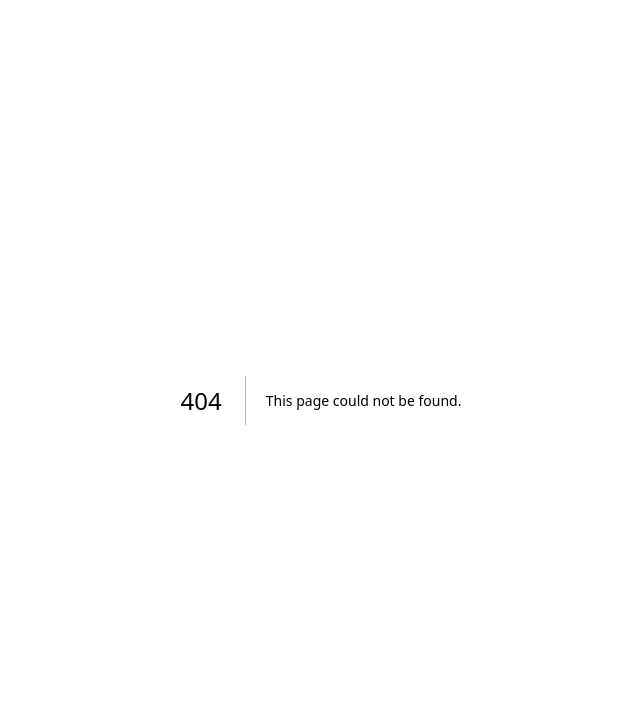
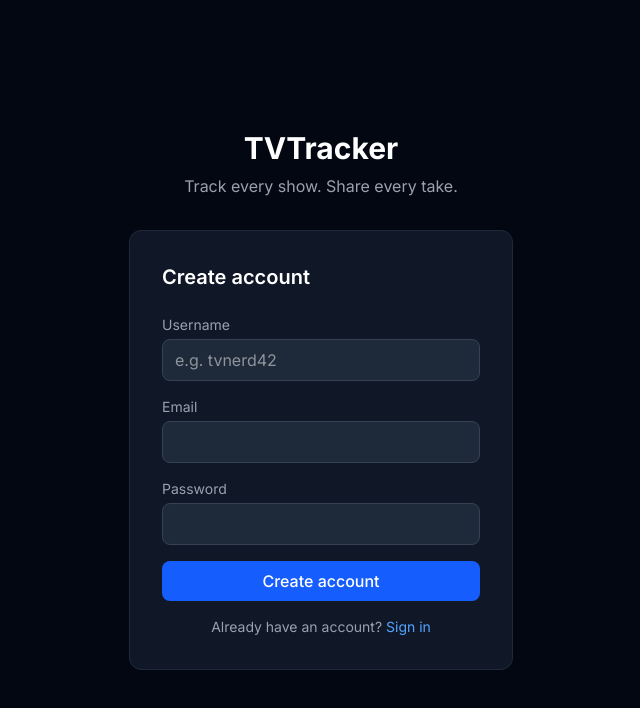
Before and after one commit to joshuarwshapiro0408-netizen/tv-tracker, a Next.js app: page /signup in a window 1280 px wide. Before the commit this address had no page. Shown: the top 708 px of the page, without its empty margins (319-959 px from the left). Built offline with nearby package versions, Linux system fonts and the light colour scheme; no server answers.

Commit message:
feat: add login and signup pages with Supabase auth

```diff
--- /dev/null
+++ b/app/(auth)/layout.tsx
@@ -0,0 +1,17 @@
+export default function AuthLayout({
+  children,
+}: {
+  children: React.ReactNode
+}) {
+  return (
+    <div className="min-h-screen flex items-center justify-center bg-gray-950">
+      <div className="w-full max-w-sm">
+        <div className="text-center mb-8">
+          <h1 className="text-3xl font-bold text-white">TVTracker</h1>
+          <p className="text-gray-400 mt-2">Track every show. Share every take.</p>
+        </div>
+        {children}
+      </div>
+    </div>
+  )
+}
--- /dev/null
+++ b/app/(auth)/login/page.tsx
@@ -0,0 +1,74 @@
+'use client'
+
+import { useState } from 'react'
+import { createClient } from '@/lib/supabase/client'
+import { useRouter } from 'next/navigation'
+import Link from 'next/link'
+
+export default function LoginPage() {
+  const [email, setEmail] = useState('')
+  const [password, setPassword] = useState('')
+  const [error, setError] = useState('')
+  const [loading, setLoading] = useState(false)
+  const router = useRouter()
+  const supabase = createClient()
+
+  async function handleLogin(e: React.FormEvent) {
+    e.preventDefault()
+    setLoading(true)
+    setError('')
+
+    const { error } = await supabase.auth.signInWithPassword({ email, password })
+
+    if (error) {
+      setError(error.message)
+      setLoading(false)
+      return
+    }
+
+    router.push('/feed')
+    router.refresh()
+  }
+
+  return (
+    <div className="bg-gray-900 rounded-xl p-8 border border-gray-800">
+      <h2 className="text-xl font-semibold text-white mb-6">Sign in</h2>
+      <form onSubmit={handleLogin} className="space-y-4">
+        <div>
+          <label className="block text-sm text-gray-400 mb-1">Email</label>
+          <input
+            type="email"
+            value={email}
+            onChange={e => setEmail(e.target.value)}
+            required
+            className="w-full bg-gray-800 border border-gray-700 rounded-lg px-3 py-2 text-white focus:outline-none focus:border-blue-500"
+          />
+        </div>
+        <div>
+          <label className="block text-sm text-gray-400 mb-1">Password</label>
+          <input
+            type="password"
+            value={password}
+            onChange={e => setPassword(e.target.value)}
+            required
+            className="w-full bg-gray-800 border border-gray-700 rounded-lg px-3 py-2 text-white focus:outline-none focus:border-blue-500"
+          />
+        </div>
+        {error && <p className="text-red-400 text-sm">{error}</p>}
+        <button
+          type="submit"
+          disabled={loading}
+          className="w-full bg-blue-600 hover:bg-blue-500 disabled:opacity-50 text-white rounded-lg py-2 font-medium transition-colors"
+        >
+          {loading ? 'Signing in...' : 'Sign in'}
+        </button>
+      </form>
+      <p className="text-gray-400 text-sm text-center mt-4">
+        No account?{' '}
+        <Link href="/signup" className="text-blue-400 hover:text-blue-300">
+          Sign up
+        </Link>
+      </p>
+    </div>
+  )
+}
--- /dev/null
+++ b/app/(auth)/signup/page.tsx
@@ -0,0 +1,99 @@
+'use client'
+
+import { useState } from 'react'
+import { createClient } from '@/lib/supabase/client'
+import { useRouter } from 'next/navigation'
+import Link from 'next/link'
+
+export default function SignupPage() {
+  const [email, setEmail] = useState('')
+  const [username, setUsername] = useState('')
+  const [password, setPassword] = useState('')
+  const [error, setError] = useState('')
+  const [loading, setLoading] = useState(false)
+  const router = useRouter()
+  const supabase = createClient()
+
+  async function handleSignup(e: React.FormEvent) {
+    e.preventDefault()
+    setLoading(true)
+    setError('')
+
+    if (username.length < 3) {
+      setError('Username must be at least 3 characters')
+      setLoading(false)
+      return
+    }
+
+    const { error } = await supabase.auth.signUp({
+      email,
+      password,
+      options: {
+        data: { username },
+      },
+    })
+
+    if (error) {
+      setError(error.message)
+      setLoading(false)
+      return
+    }
+
+    router.push('/feed')
+    router.refresh()
+  }
+
+  return (
+    <div className="bg-gray-900 rounded-xl p-8 border border-gray-800">
+      <h2 className="text-xl font-semibold text-white mb-6">Create account</h2>
+      <form onSubmit={handleSignup} className="space-y-4">
+        <div>
+          <label className="block text-sm text-gray-400 mb-1">Username</label>
+          <input
+            type="text"
+            value={username}
+            onChange={e => setUsername(e.target.value.toLowerCase().replace(/[^a-z0-9_]/g, ''))}
+            required
+            placeholder="e.g. tvnerd42"
+            className="w-full bg-gray-800 border border-gray-700 rounded-lg px-3 py-2 text-white focus:outline-none focus:border-blue-500"
+          />
+        </div>
+        <div>
+          <label className="block text-sm text-gray-400 mb-1">Email</label>
+          <input
+            type="email"
+            value={email}
+            onChange={e => setEmail(e.target.value)}
+            required
+            className="w-full bg-gray-800 border border-gray-700 rounded-lg px-3 py-2 text-white focus:outline-none focus:border-blue-500"
+          />
+        </div>
+        <div>
+          <label className="block text-sm text-gray-400 mb-1">Password</label>
+          <input
+            type="password"
+            value={password}
+            onChange={e => setPassword(e.target.value)}
+            required
+            minLength={6}
+            className="w-full bg-gray-800 border border-gray-700 rounded-lg px-3 py-2 text-white focus:outline-none focus:border-blue-500"
+          />
+        </div>
+        {error && <p className="text-red-400 text-sm">{error}</p>}
+        <button
+          type="submit"
+          disabled={loading}
+          className="w-full bg-blue-600 hover:bg-blue-500 disabled:opacity-50 text-white rounded-lg py-2 font-medium transition-colors"
+        >
+          {loading ? 'Creating account...' : 'Create account'}
+        </button>
+      </form>
+      <p className="text-gray-400 text-sm text-center mt-4">
+        Already have an account?{' '}
+        <Link href="/login" className="text-blue-400 hover:text-blue-300">
+          Sign in
+        </Link>
+      </p>
+    </div>
+  )
+}
--- a/app/page.tsx
+++ b/app/page.tsx
@@ -1,3 +1,5 @@
-export default function Home() {
-  return <div>TV Tracker — coming soon</div>
+import { redirect } from 'next/navigation'
+
+export default function RootPage() {
+  redirect('/login')
 }
```
